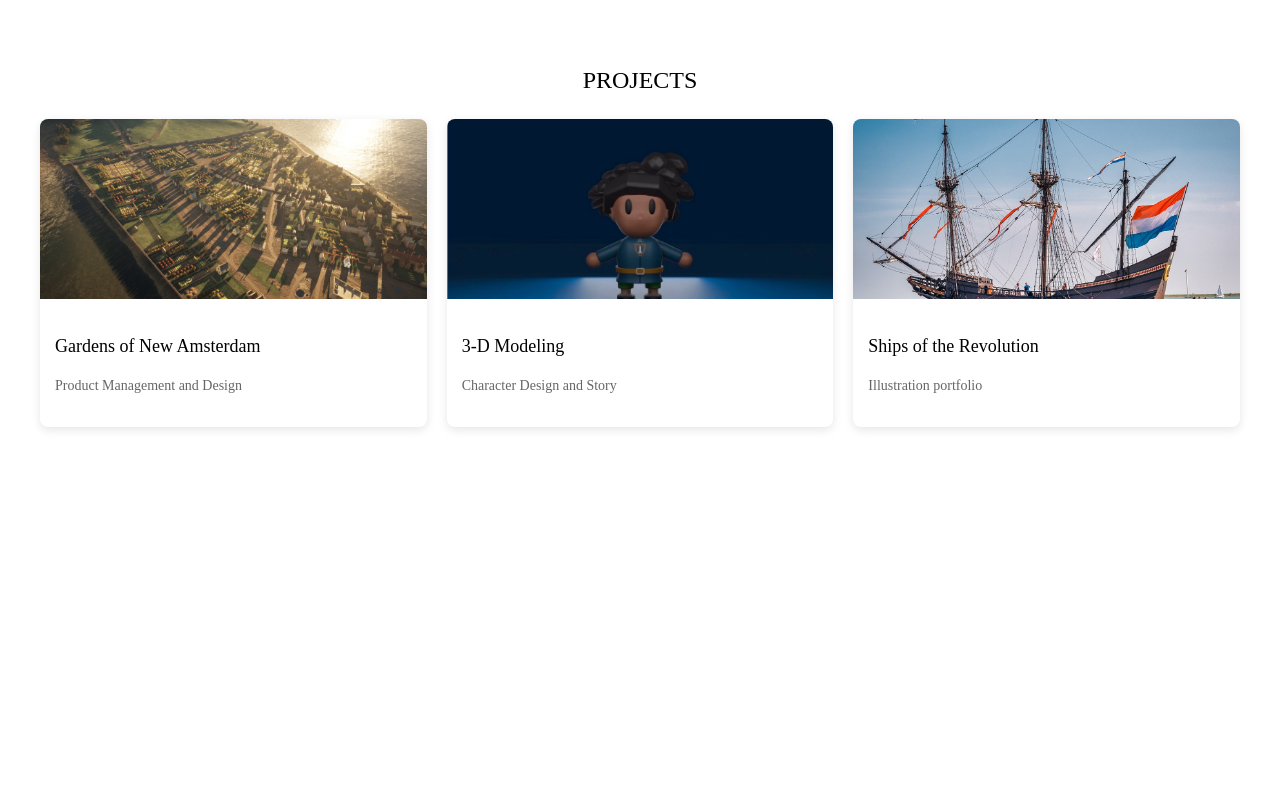
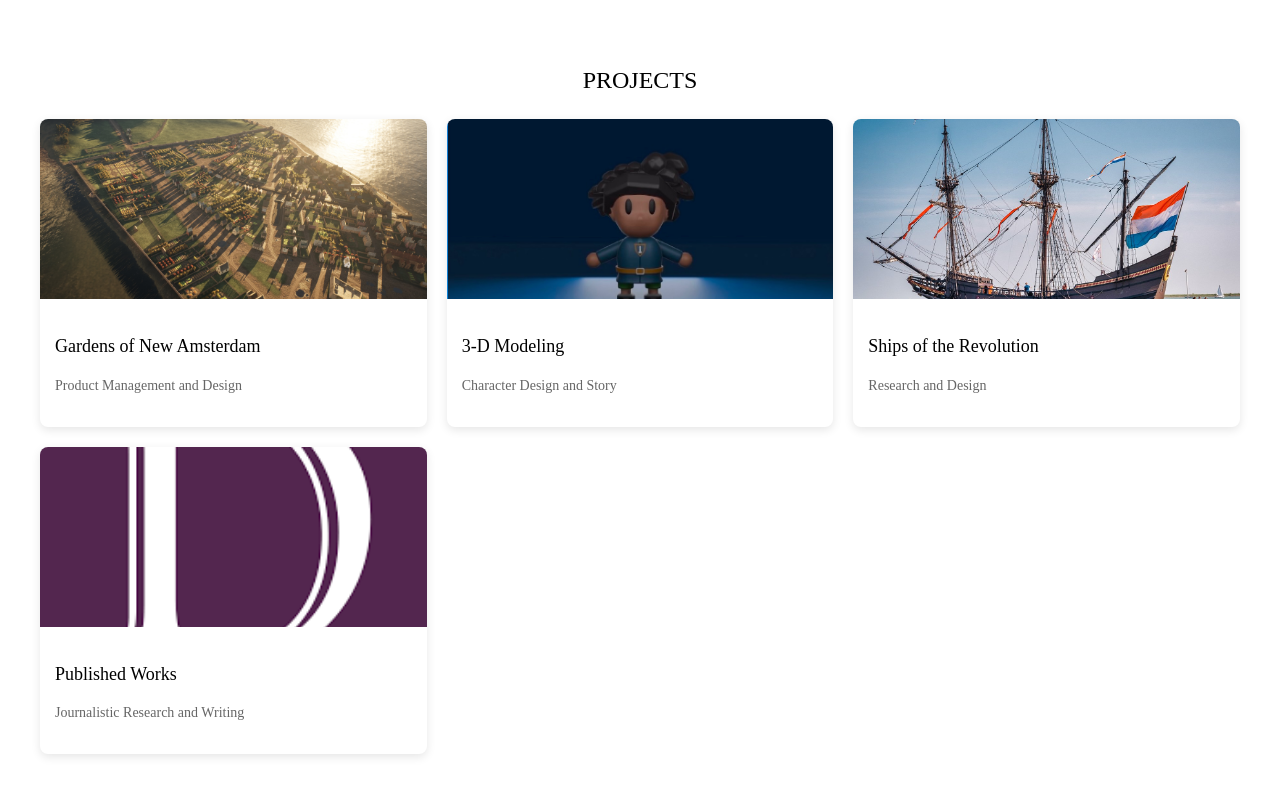
Before and after one commit to KatherineMcDonnell/Portfolio, a plain HTML site: page projects.html in a window 1280 px wide. Shown: the part 99-894 px from the top of the page. Before the commit the page ends 800 px from the top, so only its background shows below. Drawn offline with Linux system fonts and the light colour scheme.

Commit message:
Commit main

```diff
--- a/projects.html
+++ b/projects.html
@@ -58,7 +58,17 @@
                     </div>
                     <div class="project-info">
                         <h3>Ships of the Revolution</h3>
-                        <p>Illustration portfolio</p>
+                        <p>Research and Design</p>
+                    </div>
+                </div>
+                <!-- Project 4 -->
+                <div class="project-card">
+                    <div class="project-image">
+                        <img src="Daily NU.png" alt="The Daily Northwestern">
+                    </div>
+                    <div class="project-info">
+                        <h3>Published Works</h3>
+                        <p>Journalistic Research and Writing</p>
                     </div>
                 </div>
             </div>
```
Also changed, not shown: index.html (+0 -1 lines), Teryn step 1.jpg (added), Teryn step 2.jpg (added), Teryn step 3.jpg (added), Teryn step 4 - sculpt.jpg (added), 3 other files.
